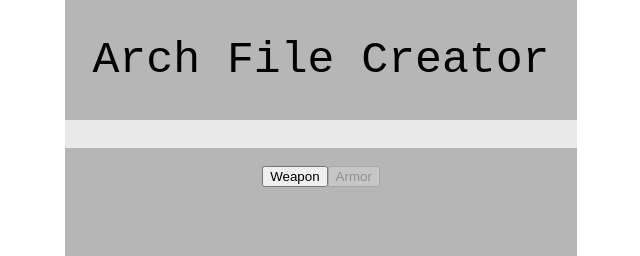
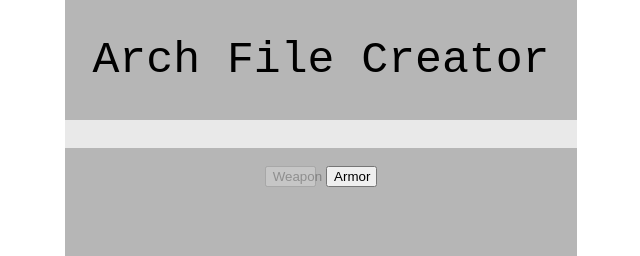
Before and after one commit to atcriteria/arch-creator, a React (Create React App) app: page / in a window 1280 px wide. Shown: the top 256 px of the page, without its empty margins (319-959 px from the left). Built offline with nearby package versions, Linux system fonts and the light colour scheme.

Commit message:
styles and fixed logic error

```diff
--- a/src/App.css
+++ b/src/App.css
@@ -63,9 +63,15 @@ footer {
 }
 
 .form-selector-section {
+  width: 100%;
   height: 10%;
   display: flex;
   flex-direction: row;
   justify-content: center;
   align-items: center;
 }
+
+.selector-button {
+  width: 10%;
+  margin: auto 1%;
+}
--- a/src/components/Forms.js
+++ b/src/components/Forms.js
@@ -14,8 +14,8 @@ export default function Forms(){
     return(
         <section className="forms-container">
             <div className="form-selector-section">
-                <button disabled={!formType} onClick={toggleForms} >Weapon</button>
-                <button disabled={formType} onClick={toggleForms} >Armor</button>
+                <button className="selector-button" disabled={formType} onClick={toggleForms} >Weapon</button>
+                <button className="selector-button" disabled={!formType} onClick={toggleForms} >Armor</button>
             </div>
             {
                 (formType) ? <WeaponForm /> : <ArmorForm />
```
